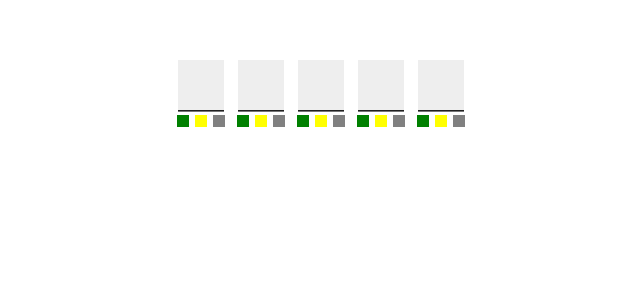
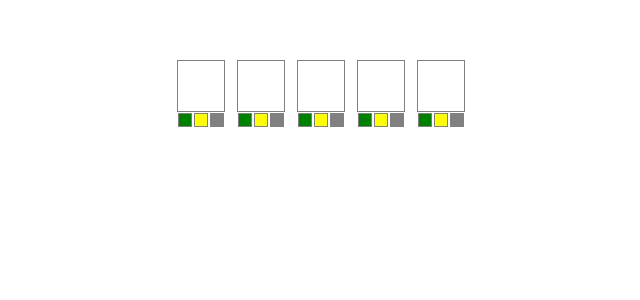
Before and after one commit to walshms/wordle, a Vue app: page / in a window 1280 px wide. Shown: the top 300 px of the page, without its empty margins (319-959 px from the left). Built offline with nearby package versions, Linux system fonts and the light colour scheme.

Commit message:
cosmetics

```diff
--- a/src/components/ColorSelector.vue
+++ b/src/components/ColorSelector.vue
@@ -24,8 +24,9 @@ export default {
 .selectorBox {
   width: 12px;
   height: 12px;
-  margin: 3px;
+  margin: 1px;
   display: inline-block;
   cursor: pointer;
+  border: 1px solid gray;
 }
 </style>
--- a/src/components/Letter.vue
+++ b/src/components/Letter.vue
@@ -70,11 +70,7 @@ export default {
 input {
   width: 1em;
   font-size: 42px;
-  border-top-style: hidden;
-  border-right-style: hidden;
-  border-left-style: hidden;
-  border-bottom-style: groove;
-  background-color: #eee;
+  border: 1px solid gray;
   color: black;
   text-align: center;
   text-transform: uppercase;
```
